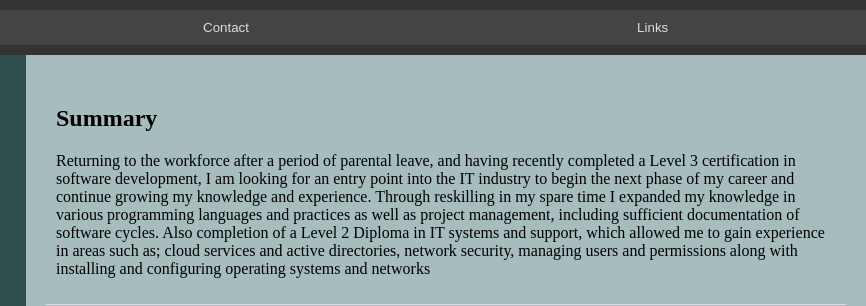
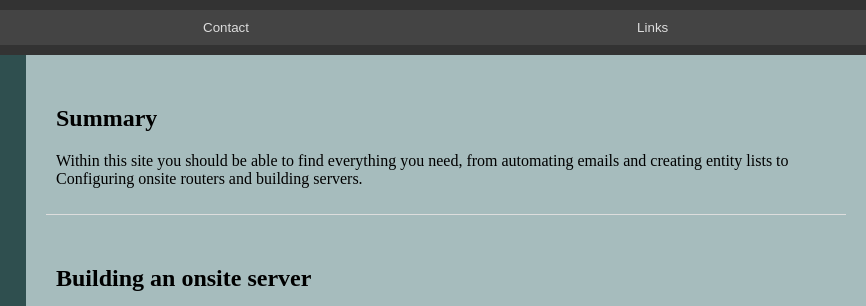
Before and after one commit to Legion-one3/LiveBuzz-Documentation, a plain HTML site: page index.html in a window 1280 px wide. Shown: the top 306 px of the page, 414-1280 px from the left. Drawn offline with Linux system fonts and the light colour scheme.

Commit message:
update 7

```diff
--- a/index.html
+++ b/index.html
@@ -22,7 +22,7 @@
             <div class="summary">
                 <h2>Summary</h2>
                 <p>
-                    Returning to the workforce after a period of parental leave, and having recently completed a Level 3 certification in software development, I am looking for an entry point into the IT industry to begin the next phase of my career and continue growing my knowledge and experience. Through reskilling in my spare time I expanded my knowledge in various programming languages and practices as well as project management, including sufficient documentation of software cycles. Also completion of a Level 2 Diploma in IT systems and support, which allowed me to gain experience in areas such as; cloud services and active directories, network security, managing users and permissions along with installing and configuring operating systems and networks
+                    Within this site you should be able to find everything you need, from automating emails and creating entity lists to Configuring onsite routers and building servers.
                 </p>
             </div>
             <div class="onsite-server">
```
Also changed, not shown: links.html (+1 -1 lines).
